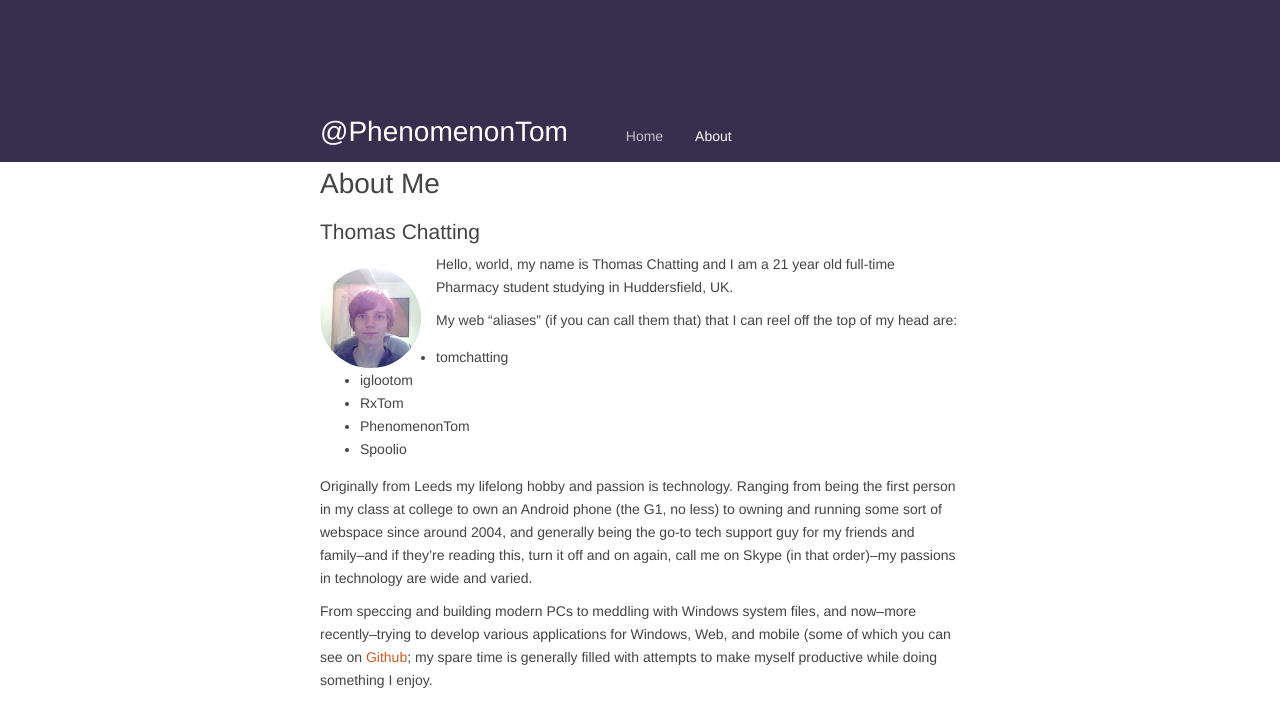
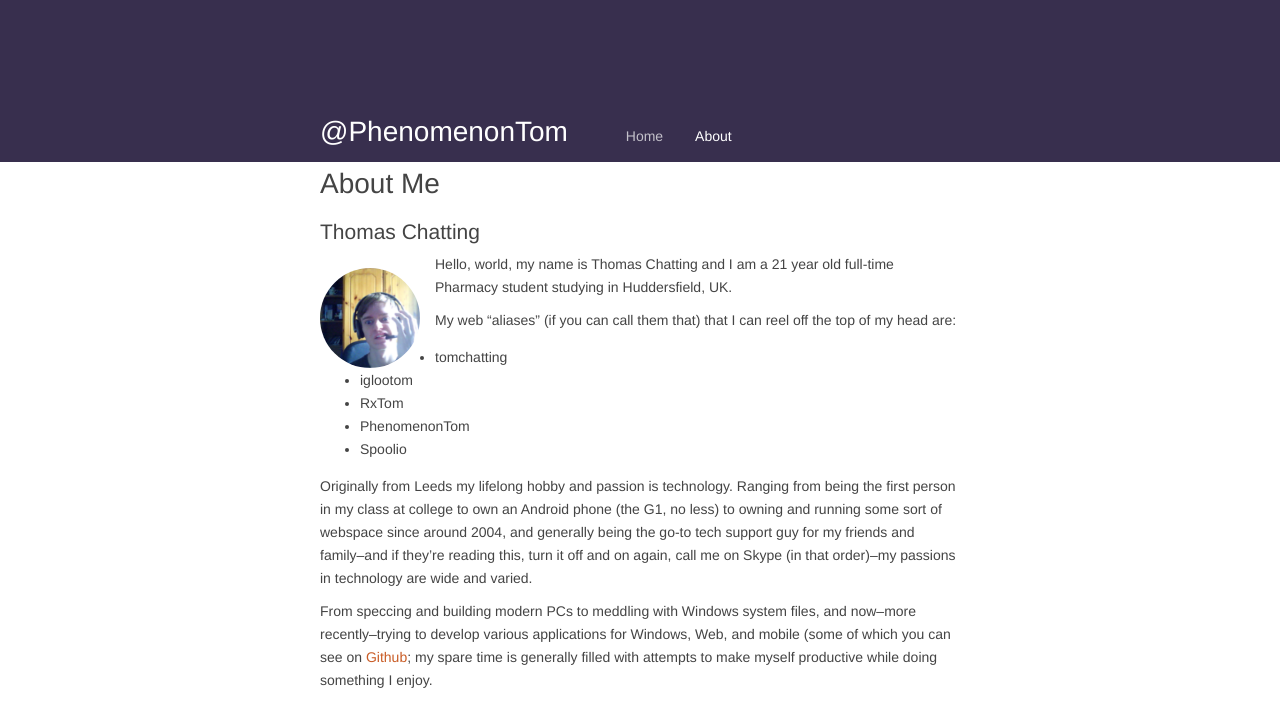
Before and after one commit to tomchatting/tomchatting.github.io, a Jekyll site: the page built from about.markdown, in a window 1280 px wide. Shown: the top 714 px of the page. Built offline with Jekyll 4.4.1, drawn with Linux system fonts in a browser that asks for light colours.

Commit message:
New mugshot

```diff
--- a/about.markdown
+++ b/about.markdown
@@ -8,7 +8,7 @@ permalink: /about/
 
 ## Thomas Chatting
 
-<img src="/img/mugshot.jpg" class="mugshot float-left" height="100px" />
+<img src="/img/mugshot.png" class="mugshot float-left" height="100px" />
 
 Hello, world, my name is Thomas Chatting and I am a 21 year old full-time Pharmacy student studying in Huddersfield, UK.
 
```
Also changed, not shown: img/mugshot.jpg (deleted), img/mugshot.png (added), 1 other file.
